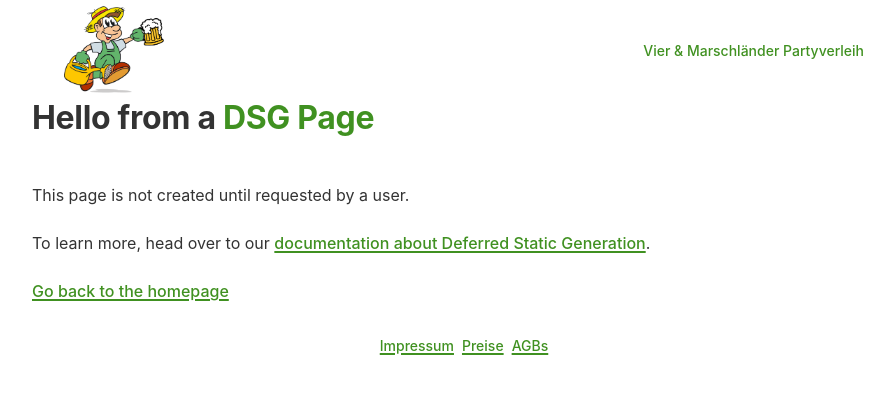
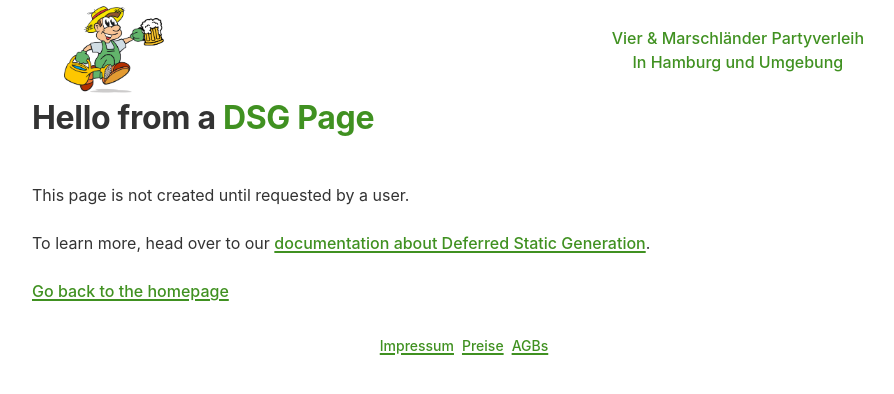
Before and after one commit to tilothiele/vm-partyverleih, a Gatsby site: page /using-dsg in a window 1280 px wide. Shown: the whole page, without its empty margins (176-1070 px from the left). Built offline with nearby package versions, Linux system fonts and the light colour scheme; Gatsby itself is replaced by a stand-in of ours.

Commit message:
Überschrift größer und vollständig

```diff
--- a/src/components/header.js
+++ b/src/components/header.js
@@ -20,16 +20,19 @@ const Header = ({ siteTitle }) => (
         quality={95}
         formats={["auto", "webp", "avif"]}
         alt=""
-        style={{ margin: 0 }}
+        style={{ margin: 0}}
       />
     <Link
       to="/"
       style={{
-        fontSize: `var(--font-sm)`,
+        fontSize: `var(--font-md)`,
         textDecoration: `none`,
+        textAlign: "center"
       }}
     >
       {siteTitle}
+      <br></br>
+      In Hamburg und Umgebung
     </Link>
   </header>
 )
```
